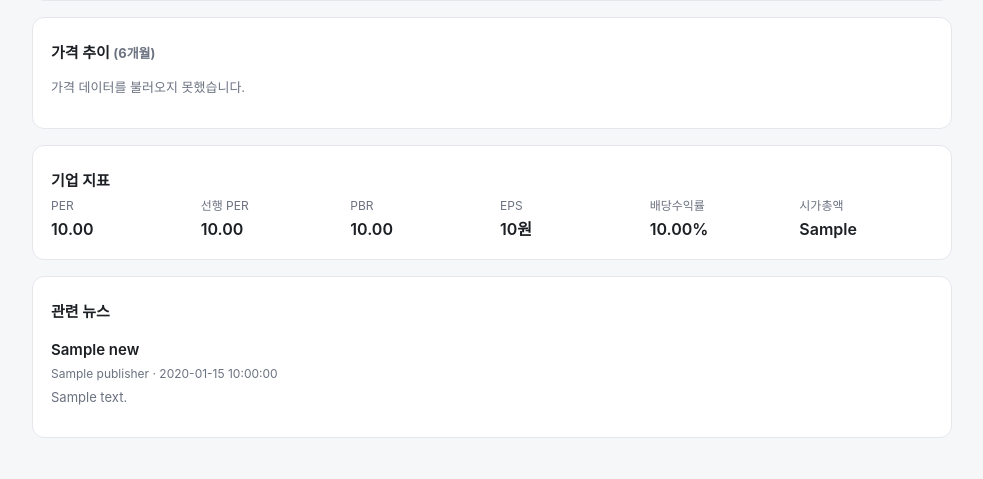
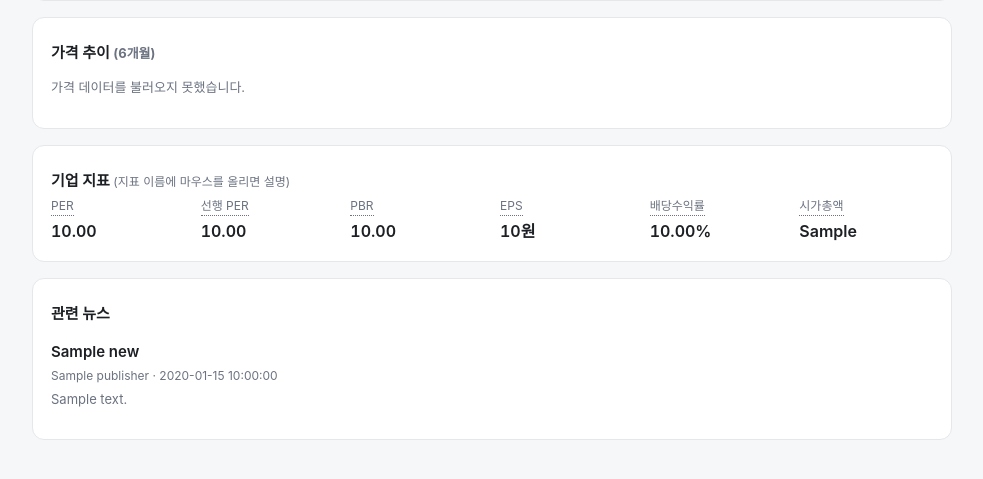
Before and after one commit to AmosDoan/moabom, a FastAPI app: template templates/stock.html in a window 1280 px wide. Shown: the part 249-728 px from the top of the page, without its empty margins (148-1131 px from the left). Run offline with FastAPI, Linux system fonts and the light colour scheme; the template is opened without the code that fills it: most values are stand-ins (such as "Sample title", 1, 10 or a date in 2020).

Commit message:
Add hover tooltips explaining each company metric in plain Korean

```diff
--- a/templates/stock.html
+++ b/templates/stock.html
@@ -20,6 +20,16 @@
   .news-item a:hover { text-decoration:underline; }
   .news-meta { color:var(--muted); font-size:12px; margin-top:3px; }
   .news-sum { color:var(--muted); font-size:13px; margin-top:5px; }
+  .fund-grid { display:grid; grid-template-columns:repeat(auto-fit, minmax(120px,1fr)); gap:14px 16px; }
+  .fund-kv { display:flex; flex-direction:column; gap:3px; }
+  .fund-kv .fv { font-size:16px; font-weight:600; font-variant-numeric:tabular-nums; }
+  .metric { color:var(--muted); font-size:12px; width:fit-content; cursor:help;
+            border-bottom:1px dotted var(--muted); position:relative; }
+  .metric:hover::after {
+    content:attr(data-tip); position:absolute; left:0; top:150%; z-index:20;
+    width:max-content; max-width:240px; white-space:normal; text-align:left;
+    background:var(--ink); color:var(--bg); padding:8px 11px; border-radius:8px;
+    font-size:12px; font-weight:400; line-height:1.5; box-shadow:0 6px 18px rgba(0,0,0,.25); }
 </style>
 
 <p style="margin:0 0 10px;"><a class="muted" href="/">← 현황으로</a></p>
@@ -54,16 +64,22 @@
   <p class="muted" id="st-chart-empty" style="display:none;">가격 데이터를 불러오지 못했습니다.</p>
 </div>
 
+{% macro metric(label, value, tip) %}
+  <div class="fund-kv">
+    <span class="k metric" data-tip="{{ tip }}">{{ label }}</span>
+    <span class="fv">{{ value }}</span>
+  </div>
+{% endmacro %}
 {% if fund and (fund.per or fund.forward_per or fund.eps or fund.pbr or fund.div_yield or fund.market_cap) %}
 <div class="card">
-  <div class="acc-head"><span class="n">기업 지표</span></div>
-  <div class="detail-grid" style="display:grid; grid-template-columns:repeat(auto-fit, minmax(120px,1fr)); gap:12px 16px;">
-    {% if fund.per is not none %}<div class="kv" style="display:flex; flex-direction:column; gap:2px;"><span class="k" style="color:var(--muted); font-size:12px;">PER</span><span class="v" style="font-size:16px; font-weight:600;">{{ '%.2f'|format(fund.per) }}</span></div>{% endif %}
-    {% if fund.forward_per is not none %}<div class="kv" style="display:flex; flex-direction:column; gap:2px;"><span class="k" style="color:var(--muted); font-size:12px;">선행 PER</span><span class="v" style="font-size:16px; font-weight:600;">{{ '%.2f'|format(fund.forward_per) }}</span></div>{% endif %}
-    {% if fund.pbr is not none %}<div class="kv" style="display:flex; flex-direction:column; gap:2px;"><span class="k" style="color:var(--muted); font-size:12px;">PBR</span><span class="v" style="font-size:16px; font-weight:600;">{{ '%.2f'|format(fund.pbr) }}</span></div>{% endif %}
-    {% if fund.eps is not none %}<div class="kv" style="display:flex; flex-direction:column; gap:2px;"><span class="k" style="color:var(--muted); font-size:12px;">EPS</span><span class="v" style="font-size:16px; font-weight:600;">{{ money(fund.eps, p.currency) }}</span></div>{% endif %}
-    {% if fund.div_yield is not none %}<div class="kv" style="display:flex; flex-direction:column; gap:2px;"><span class="k" style="color:var(--muted); font-size:12px;">배당수익률</span><span class="v" style="font-size:16px; font-weight:600;">{{ '%.2f'|format(fund.div_yield) }}%</span></div>{% endif %}
-    {% if fund.market_cap %}<div class="kv" style="display:flex; flex-direction:column; gap:2px;"><span class="k" style="color:var(--muted); font-size:12px;">시가총액</span><span class="v" style="font-size:16px; font-weight:600;">{{ fund.market_cap }}</span></div>{% endif %}
+  <div class="acc-head"><span class="n">기업 지표 <span class="muted" style="font-size:12px; font-weight:400;">(지표 이름에 마우스를 올리면 설명)</span></span></div>
+  <div class="fund-grid">
+    {% if fund.per is not none %}{{ metric('PER', '%.2f'|format(fund.per), 'PER = 주가 ÷ 주당순이익. 이익 대비 주가가 몇 배인지. 낮을수록 이익 대비 싸다는 뜻이지만 업종·성장성마다 기준이 다릅니다.') }}{% endif %}
+    {% if fund.forward_per is not none %}{{ metric('선행 PER', '%.2f'|format(fund.forward_per), '선행 PER = 내년 예상 이익 기준 PER. 앞으로의 이익 대비 현재 주가 수준을 봅니다.') }}{% endif %}
+    {% if fund.pbr is not none %}{{ metric('PBR', '%.2f'|format(fund.pbr), 'PBR = 주가 ÷ 주당순자산. 회사가 가진 순자산(장부가치) 대비 주가. 1보다 낮으면 장부가치보다 싸게 거래된다는 뜻.') }}{% endif %}
+    {% if fund.eps is not none %}{{ metric('EPS', money(fund.eps, p.currency), 'EPS = 주당순이익. 주식 1주가 1년에 벌어들이는 순이익. 클수록 수익성이 좋습니다.') }}{% endif %}
+    {% if fund.div_yield is not none %}{{ metric('배당수익률', '%.2f'|format(fund.div_yield) ~ '%', '배당수익률 = 1년 배당금 ÷ 주가. 주가 대비 배당을 얼마나 주는지. 은행 이자율과 비슷한 개념.') }}{% endif %}
+    {% if fund.market_cap %}{{ metric('시가총액', fund.market_cap, '시가총액 = 주가 × 전체 주식 수. 회사 전체의 시장 가치(회사 크기)입니다.') }}{% endif %}
   </div>
 </div>
 {% endif %}
```
